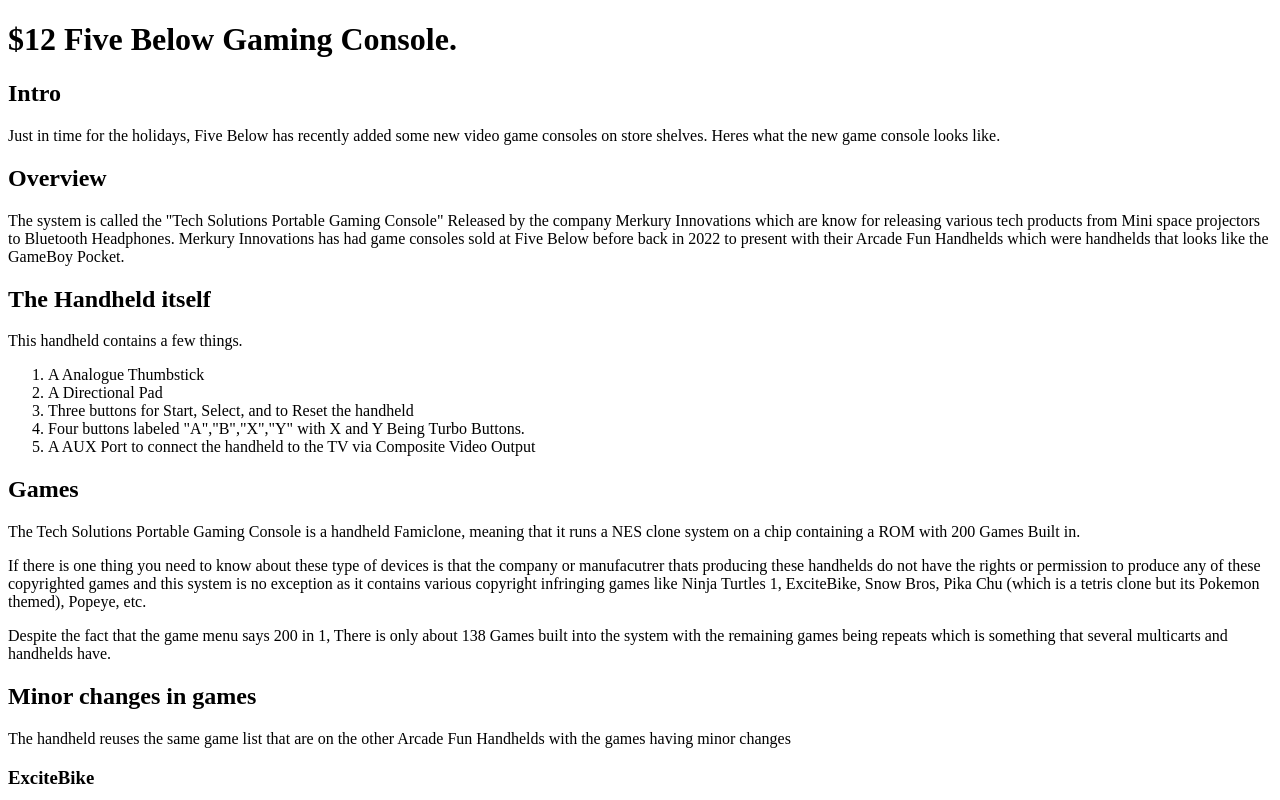
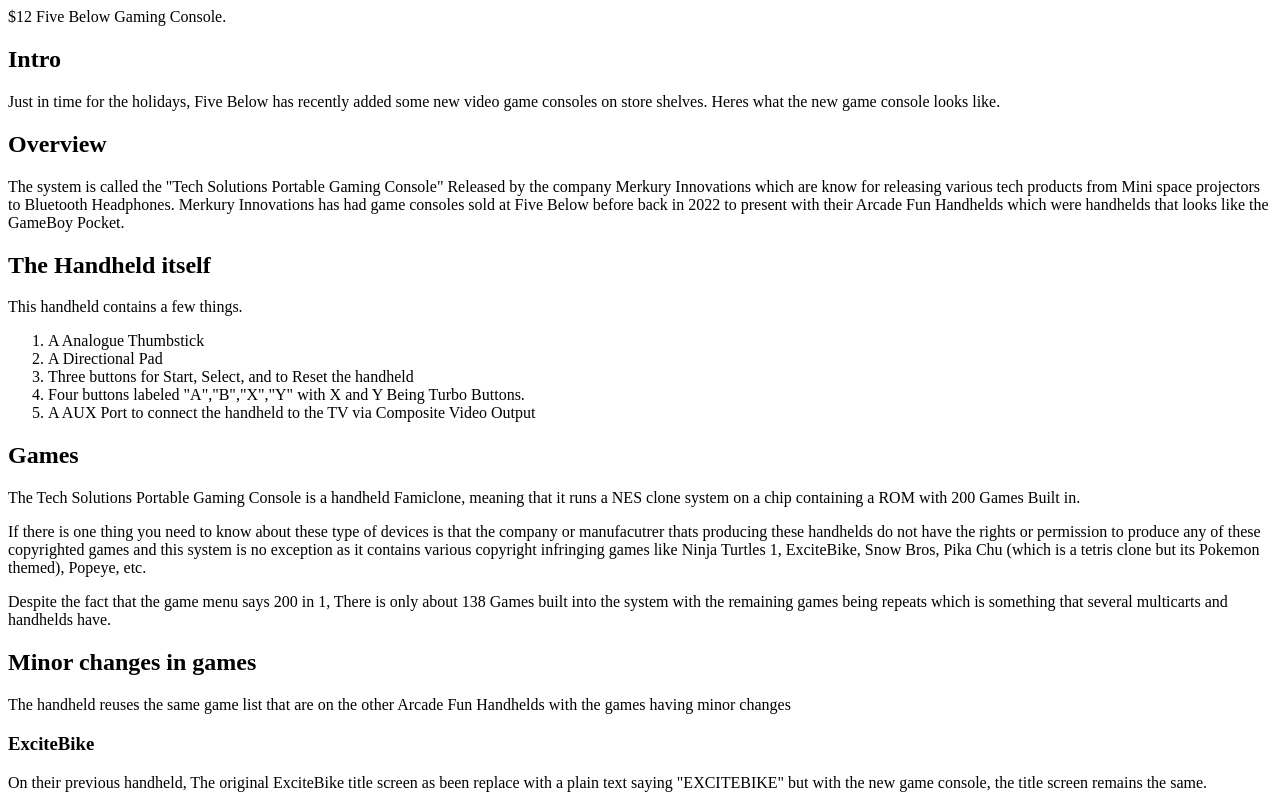
Before and after one commit to msolis26/hello-world, a plain HTML site: page review2.html in a window 1280 px wide. Shown: the top 800 px of the page. Drawn offline with Linux system fonts and the light colour scheme.

Commit message:
Update review2.html

```diff
--- a/review2.html
+++ b/review2.html
@@ -1,5 +1,5 @@
 <!DOCTYPE html>
-<h1>$12 Five Below Gaming Console.</h1>
+<header>$12 Five Below Gaming Console.</header>
 <h2>Intro</h2>
 <p>Just in time for the holidays, Five Below has recently added some new video game consoles on store shelves. Heres what the new game console looks like.</p>
 <h2>Overview</h2>
```
